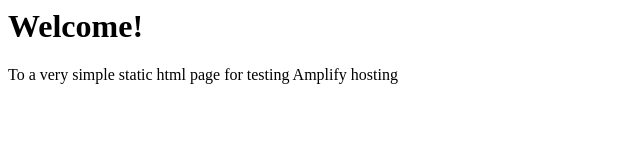
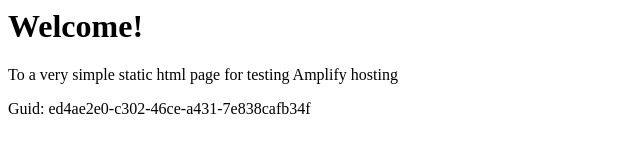
Before and after one commit to aws-aemilia-bah/Github-PR-Commit-Integration-Test-DoNotTouch-Gith-OKSLNVO2-v1-prod-me-south-1, a website: page src/index.html in a window 1280 px wide. Shown: the whole page, without its empty margins (0-640 px from the left). Drawn offline with Linux system fonts and the light colour scheme.

Commit message:
commit from integ tests

```diff
--- a/src/index.html
+++ b/src/index.html
@@ -1,3 +1,5 @@
+
+
 <html lang="en">
 
 <head>
@@ -10,6 +12,6 @@
 <body>
     <h1>Welcome!</h1>
     <p>To a very simple static html page for testing Amplify hosting</p>
-</body>
+    <p>Guid: ed4ae2e0-c302-46ce-a431-7e838cafb34f</p></body>
 
 </html>
```
